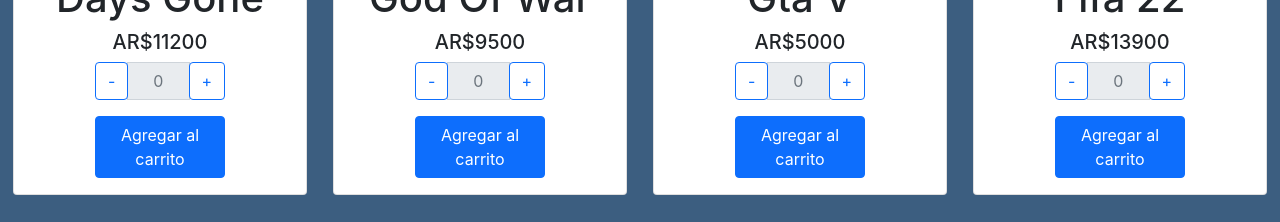
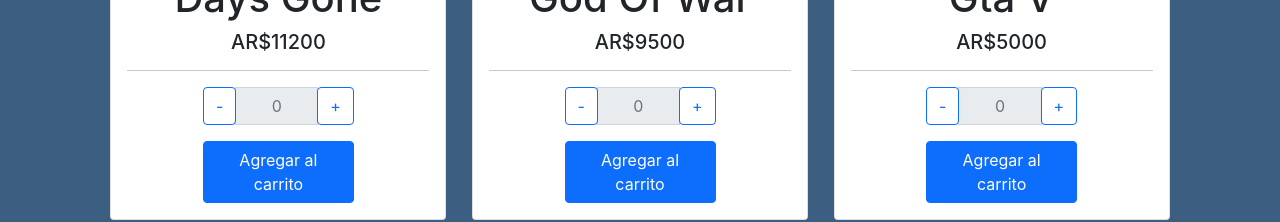
Before and after one commit to leontelletxea/reactjs_leon_tellechea, a React (Create React App) app: page / in a window 1280 px wide. Shown: the part 643-865 px from the top of the page. Built offline with nearby package versions, Linux system fonts and the light colour scheme; the HTML template or start-up script is replaced by a standard one.

Commit message:
catalogo con map y promise

```diff
--- a/package.json
+++ b/package.json
@@ -11,6 +11,7 @@
     "@testing-library/jest-dom": "^5.16.4",
     "@testing-library/react": "^12.1.4",
     "@testing-library/user-event": "^13.5.0",
+    "axios": "^0.27.2",
     "bootstrap": "^5.1.3",
     "jquery": "^3.6.0",
     "react": "^18.0.0",
--- a/src/components/Item/Item.css
+++ b/src/components/Item/Item.css
@@ -2,6 +2,7 @@
     width: 21rem;
     margin-left: 1%;
     margin-right: 1%;
+    margin-bottom: 2%;
 }
 
 .count{
--- a/src/components/Item/Item.js
+++ b/src/components/Item/Item.js
@@ -11,6 +11,7 @@
       </div>
       <h1 class="card-title text-dark">{item?.title}</h1>
       <h5 class="card-title text-dark">AR${item?.price}</h5>
+      <hr/>
       <div class="count"><ItemCount stock={item?.stock} initial={0} onAdd={handlerAddToCart}/></div>
     </div>
     </div>
--- a/src/components/ItemList/ItemList.css
+++ b/src/components/ItemList/ItemList.css
@@ -1,3 +1,5 @@
 .catalogo{
-    padding-top: 200px
+    padding-top: 200px;
+    display: flex;
+    flex-wrap:wrap
 }
--- a/src/components/ItemList/ItemList.js
+++ b/src/components/ItemList/ItemList.js
@@ -4,7 +4,7 @@
 
 const ItemList = ({items}) => {
     return (
-      <div class='catalogo d-flex justify-content-center'>
+      <div class='catalogo justify-content-center'>
       {items.map((item) => <Item key={item.id} item={item}/>)}
     </div>
     )
--- a/src/components/ItemListContainer/ItemListContainer.css
+++ b/src/components/ItemListContainer/ItemListContainer.css
@@ -1,4 +1,4 @@
 .box{
-    height: 1000px;
+    height: 10000px;
     background-color: #3C5E80;
 }
```
Also changed, not shown: 1 other file (tests, documents, lock files or other folders).
